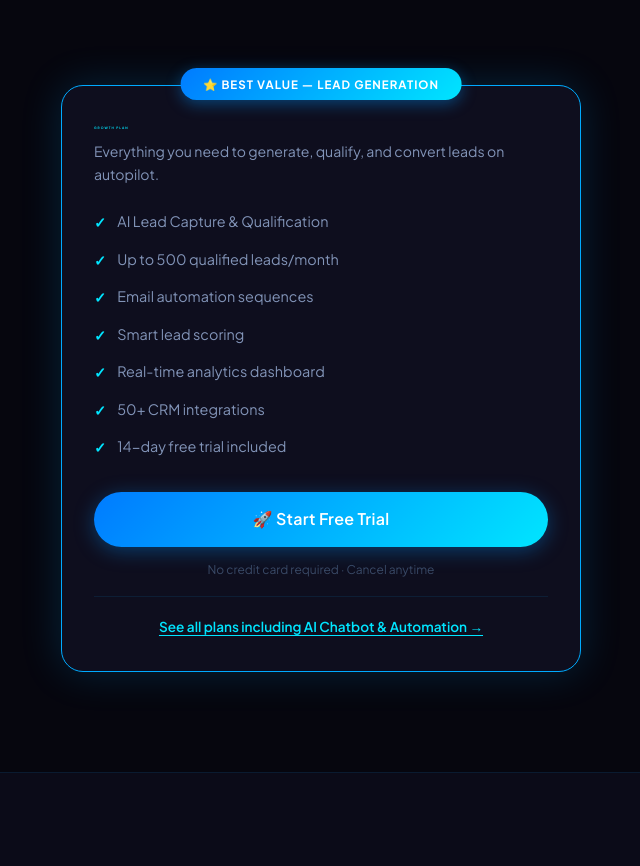
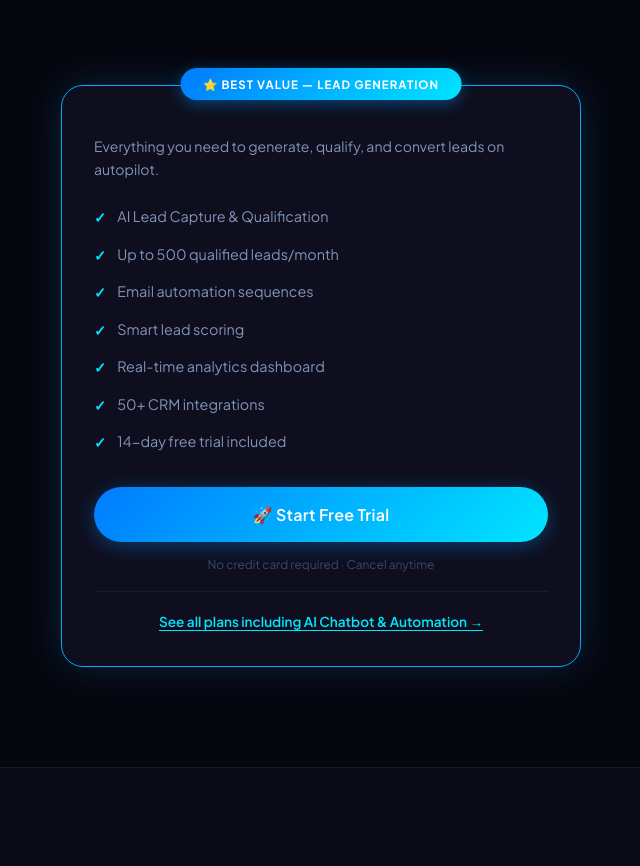
Before and after one commit to trigda/trigda.online, a website: page index.html in a window 1280 px wide. Shown: the part 4740-5606 px from the top of the page, without its empty margins (319-959 px from the left). Drawn offline with Linux system fonts and the light colour scheme.

Commit message:
Update index.html

```diff
--- a/index.html
+++ b/index.html
@@ -370,7 +370,7 @@
         <div style="position:absolute;top:-18px;left:50%;transform:translateX(-50%);background:linear-gradient(135deg,#007bff,#00e5ff);color:#fff;font-size:.72rem;font-weight:800;padding:.4rem 1.4rem;border-radius:50px;letter-spacing:1px;text-transform:uppercase;white-space:nowrap;box-shadow:0 4px 15px rgba(0,150,255,0.4);">
           ⭐ Best Value — Lead Generation
         </div>
-        <p style="font-size:.20rem;font-weight:700;color:var(--accent-cyan);letter-spacing:1px;text-transform:uppercase;margin-bottom:.5rem;">GROWTH PLAN</p>
+        <p style="font-size:.20px;font-weight:700;color:var(--accent-cyan);letter-spacing:1px;text-transform:uppercase;margin-bottom:.5rem;">GROWTH PLAN</p>
 
         <p style="color:var(--text-secondary);font-size:.88rem;margin-bottom:1rem;">Everything you need to generate, qualify, and convert leads on autopilot.</p>
         <ul class="pricing-list">
```
